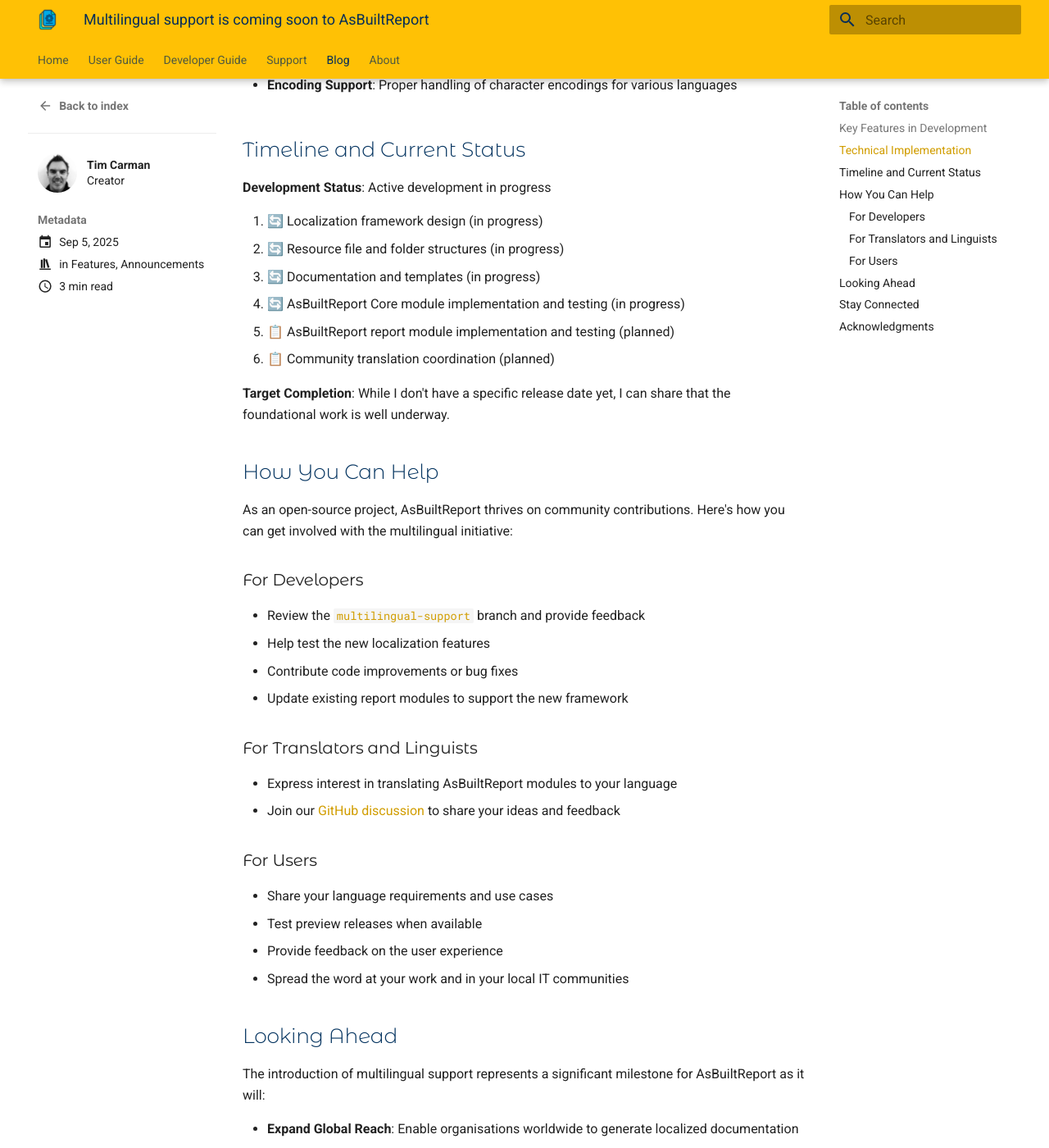
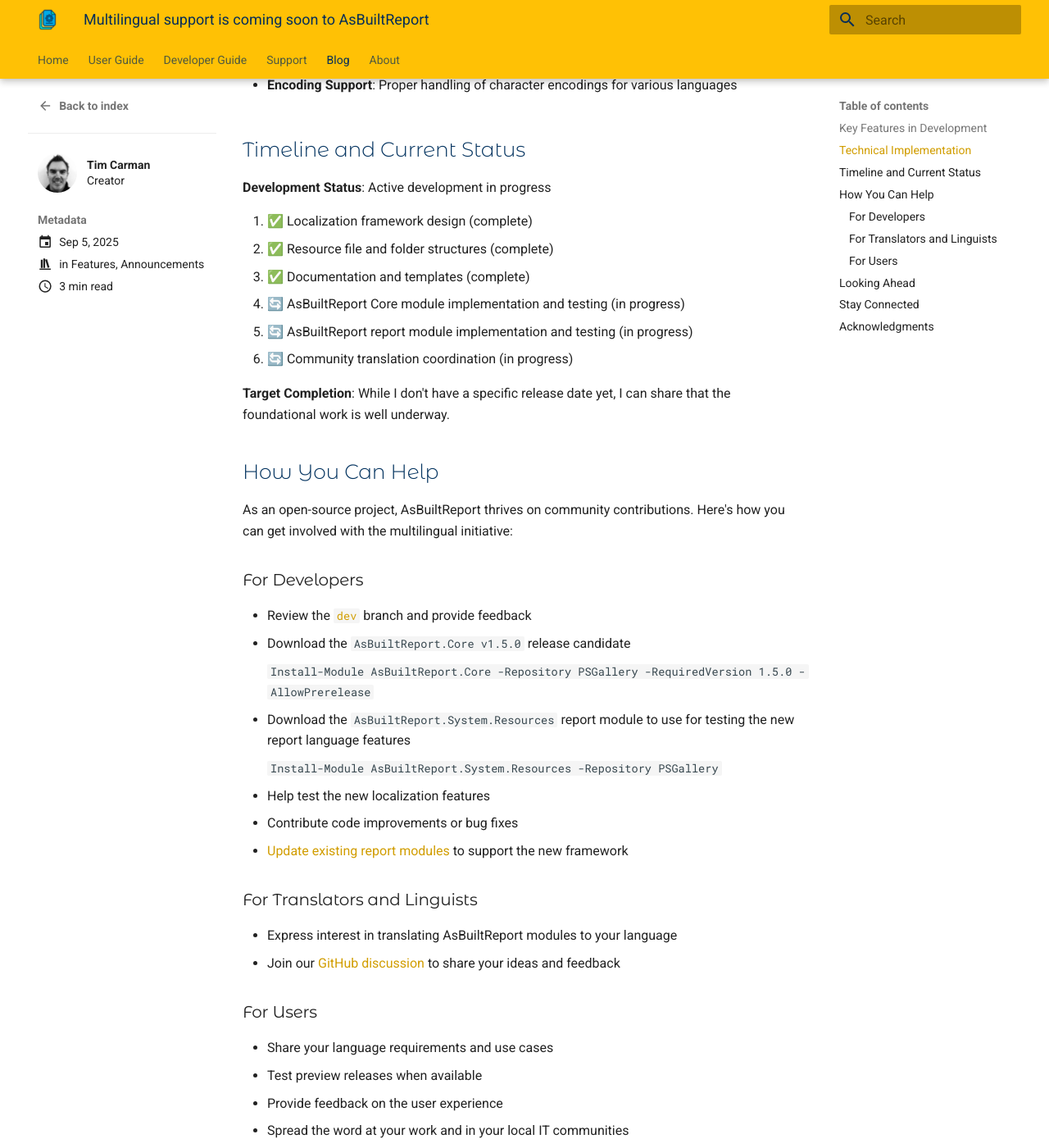
Before and after one commit to AsBuiltReport/AsBuiltReport.Project.Website, an MkDocs documentation site: the page built from docs/blog/posts/Multilingual-support-coming-soon.md, in a window 1280 px wide and 1400 px high, scrolled down 1719 px. Shown: the whole window at 82% size. Built offline with MkDocs 1.6.1 and Material for MkDocs 9.7.7, drawn with Linux system fonts in a browser that asks for light colours; emoji names are drawn with the system emoji font; some of the changed text lies outside the part shown.

Commit message:
Update blog post

```diff
--- a/docs/blog/posts/Multilingual-support-coming-soon.md
+++ b/docs/blog/posts/Multilingual-support-coming-soon.md
@@ -11,7 +11,7 @@ slug: Multilingual-support
 
 # Multilingual support is coming soon to AsBuiltReport
 
-Today I can announce that one of the most requested features for AsBuiltReport is currently in development, with work underway to bring **multilingual support** to the AsBuiltReport framework.
+Today I can announce that one of the most requested features for AsBuiltReport is currently in pre-release, with testing underway to bring **multilingual support** to the AsBuiltReport framework.
 
 ![multilingual](../../assets/images/blog/multilingual.jpg){ loading=lazy }
 
@@ -32,7 +32,7 @@ Today I can announce that one of the most requested features for AsBuiltReport i
 
 - Automated string extraction and translation
 
-**🔧 New Commandline Parameters**
+**💻 New Commandline Parameters**
 
 - Dynamic language selection - language selection is determined by what each AsBuiltReport module supports
 
@@ -40,7 +40,7 @@ Today I can announce that one of the most requested features for AsBuiltReport i
 
 - Fallback mechanism to ensure reports generate even with incomplete translations
 
-**📊 Report Module Integration**
+**:gear: Report Module Integration**
 
 - Documentation and templates for new and existing report modules to add multilingual support
 
@@ -64,12 +64,12 @@ Multilingual support is being implemented using PowerShell's native localization
 ## Timeline and Current Status
 **Development Status**: Active development in progress
 
-1. 🔄 Localization framework design (in progress)
-2. 🔄 Resource file and folder structures (in progress)
-3. 🔄 Documentation and templates (in progress)
+1. ✅ Localization framework design (complete)
+2. ✅ Resource file and folder structures (complete)
+3. ✅ Documentation and templates (complete)
 4. 🔄 AsBuiltReport Core module implementation and testing (in progress)
-5. 📋 AsBuiltReport report module implementation and testing (planned)
-6. 📋 Community translation coordination (planned)
+5. 🔄 AsBuiltReport report module implementation and testing (in progress)
+6. 🔄 Community translation coordination (in progress)
 
 **Target Completion**: While I don't have a specific release date yet, I can share that the foundational work is well underway.
 
@@ -78,10 +78,18 @@ Multilingual support is being implemented using PowerShell's native localization
 As an open-source project, AsBuiltReport thrives on community contributions. Here's how you can get involved with the multilingual initiative:
 
 ### For Developers
-- Review the [`multilingual-support`](https://github.com/AsBuiltReport/AsBuiltReport.Core/tree/multilingual-support){:target="_blank"} branch and provide feedback
+- Review the [`dev`](https://github.com/AsBuiltReport/AsBuiltReport.Core/tree/dev){:target="_blank"} branch and provide feedback
+- Download the `AsBuiltReport.Core v1.5.0` release candidate
+
+    `Install-Module AsBuiltReport.Core -Repository PSGallery -RequiredVersion 1.5.0 -AllowPrerelease`
+
+- Download the `AsBuiltReport.System.Resources` report module to use for testing the new report language features
+
+    `Install-Module AsBuiltReport.System.Resources -Repository PSGallery`
+
 - Help test the new localization features
 - Contribute code improvements or bug fixes
-- Update existing report modules to support the new framework
+- [Update existing report modules](../../dev-guide/creating-a-report-module.md#language-support-implementation) to support the new framework
 
 ### For Translators and Linguists
 - Express interest in translating AsBuiltReport modules to your language
```
